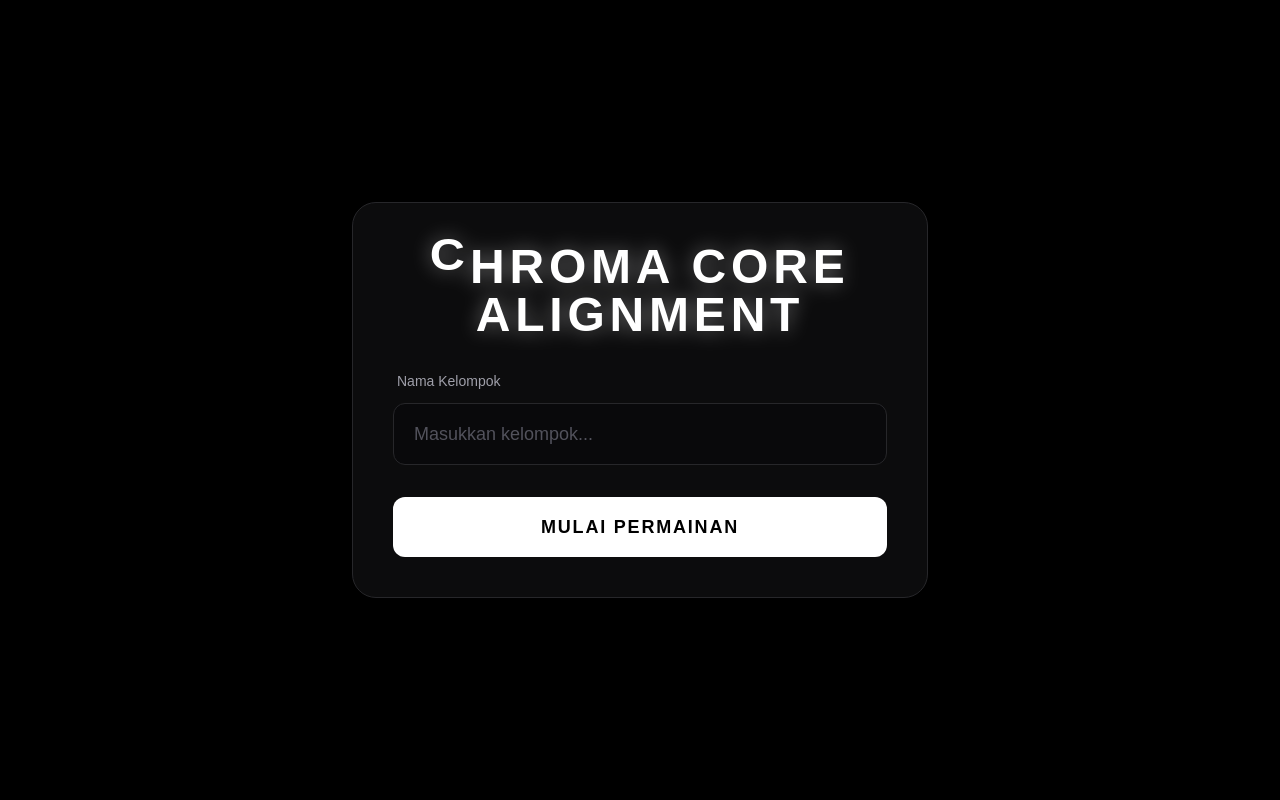
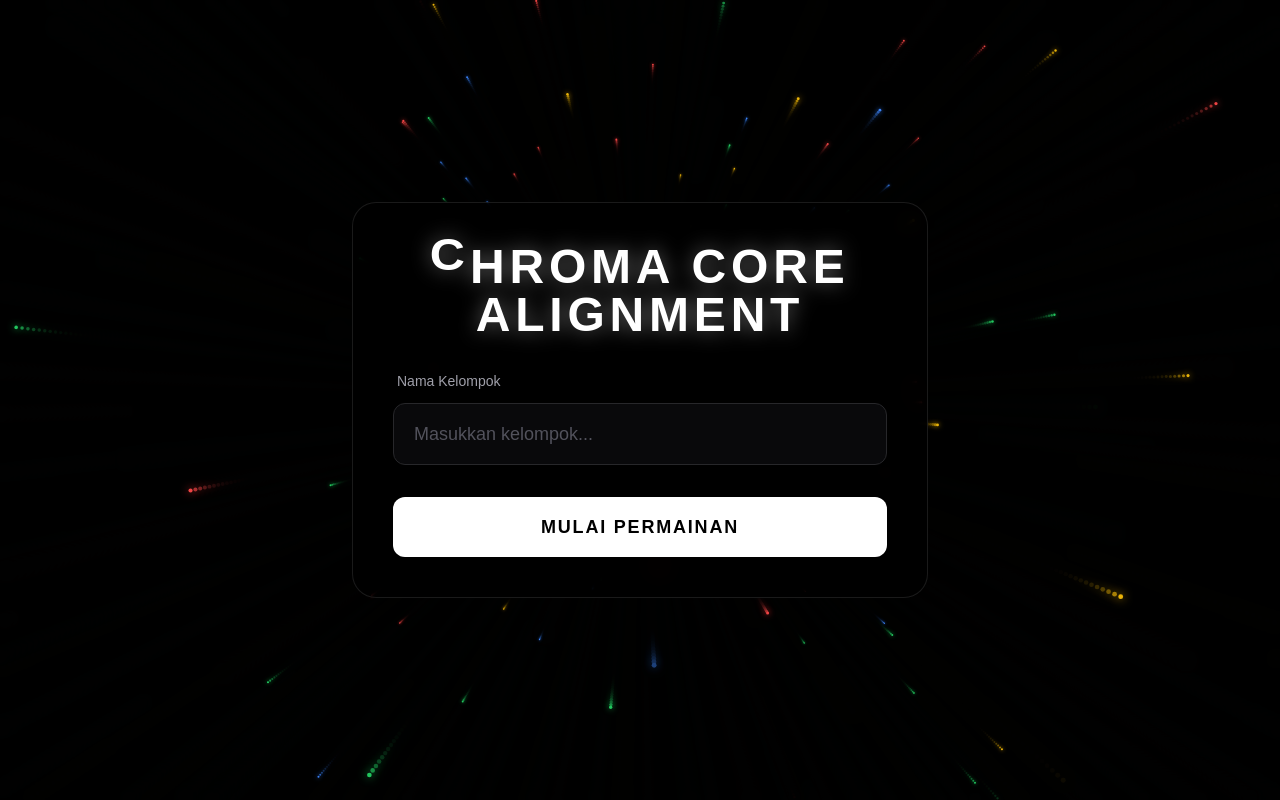
Before and after one commit to Blurryface275/MOBFT26-GameRally, a Next.js app: page / in a window 1280 px wide. Built offline with nearby package versions, Linux system fonts and the light colour scheme.

Commit message:
feat: implement Chroma Core Alignment game UI with 3D particle background

```diff
--- a/src/app/globals.css
+++ b/src/app/globals.css
@@ -1,8 +1,8 @@
 @import "tailwindcss";
 
 :root {
-  --background: #0a0a0a;
-  --foreground: #ededed;
+  --background: #000000;
+  --foreground: #ffffff;
 }
 
 @theme inline {
--- a/src/app/layout.tsx
+++ b/src/app/layout.tsx
@@ -25,9 +25,11 @@ export default function RootLayout({
   return (
     <html
       lang="en"
-      className={`${geistSans.variable} ${geistMono.variable} h-full antialiased`}
+      className={`${geistSans.variable} ${geistMono.variable} h-full antialiased bg-black`}
     >
-      <body className="min-h-full flex flex-col">{children}</body>
+      <body className="min-h-full flex flex-col bg-black text-white">
+        {children}
+      </body>
     </html>
   );
 }
--- a/src/app/page.tsx
+++ b/src/app/page.tsx
@@ -2,6 +2,7 @@
 
 import { useChromaGame } from "../hooks/useChromaGame";
 import React from "react";
+import Background3D from "../components/Background3D";
 
 /**
  * Komponen Utama Chroma Core Alignment (Game Board UI Penpos)
@@ -23,18 +24,16 @@ export default function Home() {
   } = useChromaGame();
 
   return (
-    <div className="min-h-screen bg-black flex flex-col items-center justify-center p-4">
-      {/* Background Ornamen: Menciptakan kesan cahaya warna tembus gelap (Glow ambient blur) */}
-      <div className="absolute inset-x-0 top-[-10rem] -z-10 transform-gpu overflow-hidden blur-3xl sm:top-[-20rem]">
-        <div className="relative left-1/2 -z-10 aspect-[1155/678] w-[36.125rem] max-w-none -translate-x-1/2 rotate-[30deg] bg-gradient-to-tr from-[#ff80b5] to-[#9089fc] opacity-20 sm:left-[calc(50%-40rem)] sm:w-[72.1875rem]"></div>
-      </div>
+    <div className="min-h-screen flex flex-col items-center justify-center p-4 relative z-10 w-full overflow-hidden">
+      {/* Animasi Background 3D */}
+      <Background3D />
 
       <div className="w-full max-w-4xl mx-auto flex flex-col items-center justify-center space-y-12">
         {/* =========================================
             [ FASE 1: IDLE ] Tampilan Start Setup Awal
             ========================================= */}
         {phase === "IDLE" && (
-          <div className="flex flex-col items-center space-y-8 animate-scale-up w-full max-w-xl bg-zinc-900/50 backdrop-blur-md p-10 rounded-3xl border border-zinc-800">
+          <div className="flex flex-col items-center space-y-8 animate-scale-up w-full max-w-xl bg-black/80 backdrop-blur-md p-10 rounded-3xl border border-white/10">
             <h1 className="text-4xl md:text-5xl font-black text-white tracking-widest uppercase text-center drop-shadow-[0_0_10px_rgba(255,255,255,0.4)]">
               <span className="inline-block animate-pixar-jump origin-bottom">
                 C
--- /dev/null
+++ b/src/components/Background3D.tsx
@@ -0,0 +1,108 @@
+"use client";
+
+import { useEffect, useRef } from "react";
+
+/**
+ * 3D Pseudo-Particle Background
+ * Merender titik-titik bintang/partikel yang terbang mendekat ke arah layar.
+ * Diwarnai menggunakan paduan 4 warna tema game (Merah, Kuning, Biru, Hijau).
+ */
+export default function Background3D() {
+  const canvasRef = useRef<HTMLCanvasElement>(null);
+
+  useEffect(() => {
+    const canvas = canvasRef.current;
+    if (!canvas) return;
+
+    const ctx = canvas.getContext("2d");
+    if (!ctx) return;
+
+    let w = (canvas.width = window.innerWidth);
+    let h = (canvas.height = window.innerHeight);
+
+    // Kumpulan titik 3D
+    const particles: { x: number; y: number; z: number; color: string }[] = [];
+    const colors = ["#EF4444", "#EAB308", "#3B82F6", "#22C55E"];
+    const numParticles = 250;
+
+    // Inisialisasi posisi random
+    for (let i = 0; i < numParticles; i++) {
+      particles.push({
+        x: (Math.random() - 0.5) * 2000,
+        y: (Math.random() - 0.5) * 2000,
+        z: Math.random() * 2000,
+        color: colors[Math.floor(Math.random() * colors.length)],
+      });
+    }
+
+    let animationFrameId: number;
+
+    const render = () => {
+      // Hapus layer dengan alpha tipis untuk membuat efek ekor (trail)
+      ctx.shadowBlur = 0; // PENTING: membersihkan efek glow partikel sebelumnya
+      ctx.fillStyle = "rgba(0, 0, 0, 0.3)";
+      ctx.fillRect(0, 0, w, h);
+
+      const cx = w / 2;
+      const cy = h / 2;
+
+      for (let i = 0; i < numParticles; i++) {
+        const p = particles[i];
+
+        // Partikel maju mendekati kemera (nilai Z terus berkurang)
+        p.z -= 4;
+
+        if (p.z <= 1) {
+          // Reset partikel jauh di belakang setelah melewati pandangan
+          p.z = 2000;
+          p.x = (Math.random() - 0.5) * 2000;
+          p.y = (Math.random() - 0.5) * 2000;
+        }
+
+        // Proyeksi Pseudo-3D
+        const focalLength = 300;
+        const scale = focalLength / (focalLength + p.z);
+
+        const x2d = cx + p.x * scale;
+        const y2d = cy + p.y * scale;
+
+        // Render jika di dalam batas layar
+        if (x2d > 0 && x2d < w && y2d > 0 && y2d < h) {
+          ctx.beginPath();
+          // Ukuran bertambah besar jika semakin dekat
+          const radius = Math.max(2.5 * scale, 0.5);
+          ctx.arc(x2d, y2d, radius, 0, Math.PI * 2);
+
+          // Glow neon premium
+          ctx.fillStyle = p.color;
+          ctx.shadowBlur = 10 * scale;
+          ctx.shadowColor = p.color;
+          ctx.fill();
+        }
+      }
+
+      animationFrameId = requestAnimationFrame(render);
+    };
+
+    render();
+
+    // Pastikan ukuran canvas reaktif
+    const handleResize = () => {
+      w = canvas.width = window.innerWidth;
+      h = canvas.height = window.innerHeight;
+    };
+    window.addEventListener("resize", handleResize);
+
+    return () => {
+      window.removeEventListener("resize", handleResize);
+      cancelAnimationFrame(animationFrameId);
+    };
+  }, []);
+
+  return (
+    <canvas
+      ref={canvasRef}
+      className="fixed inset-0 w-full h-full pointer-events-none -z-20 bg-black"
+    />
+  );
+}
```
